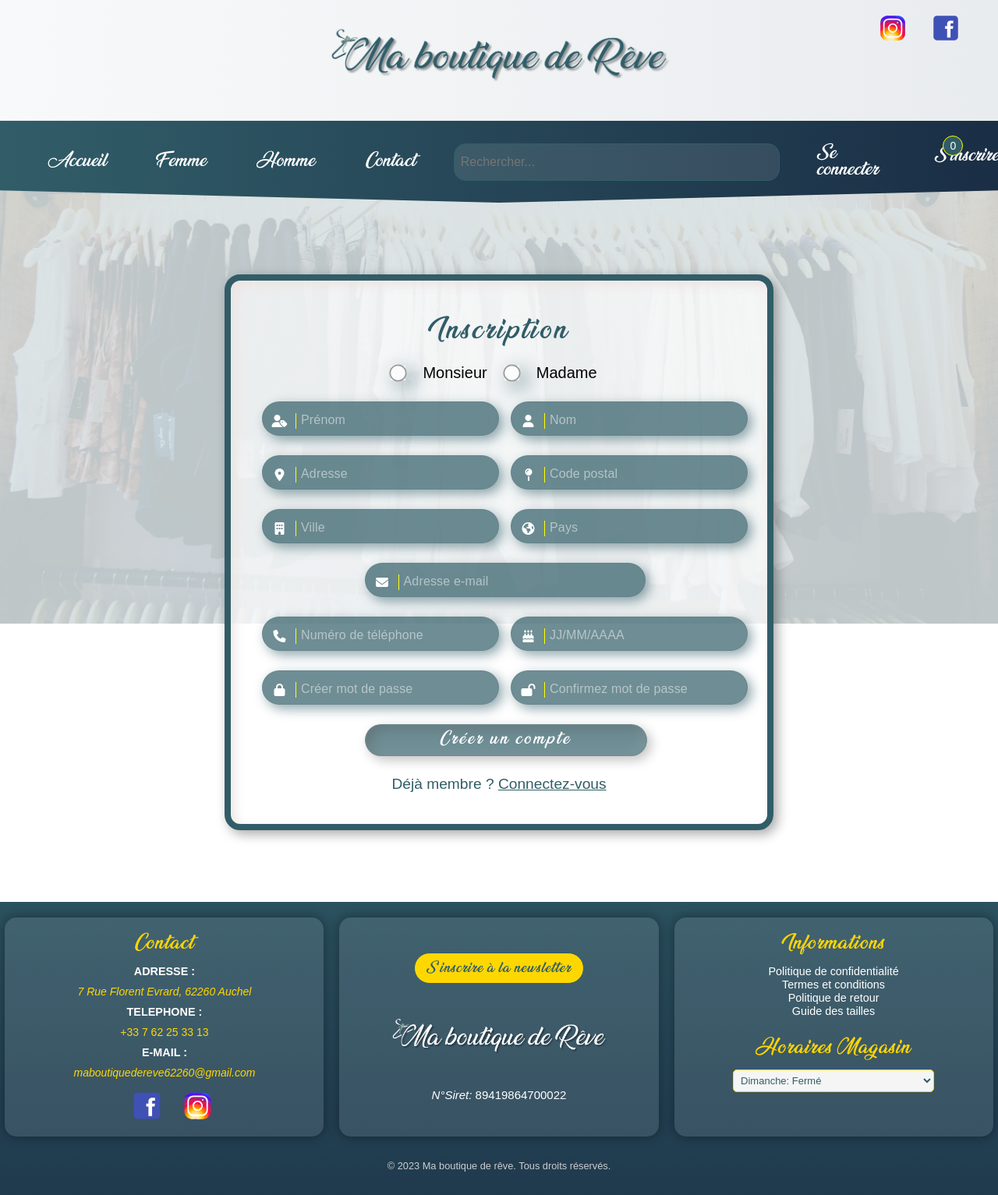
After one commit to CaroChoch/Portfolio-Foundations, a Django app: template Dream_shop/templates/accounts/register.html in a window 1280 px wide. The commit adds this page. Shown: the whole page at 78% size. Run offline with Django 4.2, Linux system fonts and the light colour scheme; the template is opened without the code that fills it, so the values that code supplies are empty; parts of the project's set-up code (start-up, migrations or seed data) failed here and were passed over.

Commit message:
add different templates for messages alert and register form

```diff
--- /dev/null
+++ b/Dream_shop/dream_shop/static/styles/login.css
@@ -0,0 +1,175 @@
+/* Le style de fond général de la page */
+.background-signin {
+  position: absolute;
+  top: 0;
+  left: 0;
+  height: 100%;
+  width: 100%;
+  background-image: url('images/background-inscription.jpg');
+  background-size: cover;
+  background-repeat: no-repeat;
+  background-position: center;
+  z-index: -1;
+  opacity: 0.3;
+}
+/* Ajouter une superposition de couleur à l'arrière-plan pour améliorer la lisibilité du texte au premier plan */
+.background-signin::after {
+  content: "";
+  display: block;
+  position: absolute;
+  top: 0;
+  left: 0;
+  width: 100%;
+  height: 100%;
+  background-color: rgba(49, 93, 104, 0.5);
+}
+/* Style de base pour le container où le contenu principal sera affiché */
+.container-signin {
+  position: relative;
+  padding: 40px;
+  margin: 70px auto 70px auto;
+  text-align: center;
+  border-radius: 20px;
+  border: 8px solid #315D68;
+  width: 38em;
+  box-shadow: 5px 5px 15px rgba(0, 0, 0, 0.35),
+    inset -5px -5px 15px rgba(255, 255, 255, 0.1),
+    inset 5px 5px 15px rgb(237, 227, 227);
+  background-color: rgba(255, 255, 255, 0.7);
+}
+/* Garantir que la barre de navigation reste au-dessus de tout le reste */
+nav.sticky-nav {
+  z-index: 100;
+}
+/* Style de l'élément form dans le conteneur, alignement et espacement */
+.container-signin .signin {
+  display: flex;
+  justify-content: center;
+  align-items: center;
+  flex-direction: column;
+  gap: 25px;
+}
+/* Style des titres h2 dans les formulaires */
+.container-signin .signin h2 {
+  color: #315D68;
+  padding-top: 10px;
+  font-weight: 500;
+  letter-spacing: 0.1em;
+  font-size: 2em;
+  font-family: 'Ananda', arial, cursive, sans-serif;
+}
+/* Style des champs de saisie (inputBox) */
+.container-signin .signin .inputBox {
+  position: relative;
+  width: 300px;
+  margin-right: 45px;
+}
+/* Style des inputs dans inputBox */
+.container-signin .signin .inputBox input {
+  padding: 12px 10px 12px 48px;
+  border: none;
+  width: 100%;
+  background: #315D68;
+  border: 1px solid rgba(0, 0, 0, 0.1);
+  color: #fff;
+  font-weight: 300;
+  border-radius: 25px;
+  font-size: 1em;
+  box-shadow: -5px -5px 15px rgba(255, 255, 255, 0.1),
+  5px 5px 15px rgba(49, 93, 104, 0.8);
+  transition: 0.5s;
+  outline: none;
+  opacity: 0.7;
+}
+/* Style du span dans inputBox */
+.container-signin .signin .inputBox span {
+  position: absolute;
+  margin-top: -43px;
+  left: 2px;
+  padding: 14px 10px 14px 48px;
+  pointer-events: none;
+  font-size: 1em;
+  font-weight: 300;
+  transition: 0.5s;
+  letter-spacing: 0.01em;
+  color: rgba(255, 255, 255, 0.5);
+}
+/* Modification de la couleur et de la bordure des inputs valides et focus dans inputBox */
+.container-signin .signin .inputBox input:valid ~ span,
+.container-signin .signin .inputBox input:focus ~ span {
+  color: #fff;
+  border: 1px solid yellow;
+  background: #2e859a;
+  transform: translateX(25px) translateY(-12px);
+  font-size: 0.7em;
+  padding: 2px 9px;
+  border-radius: 10px;
+  letter-spacing: 0.1em;
+}
+/* Modification de la couleur et de la bordure des inputs valides et focus dans inputBox */
+.container-signin .signin .inputBox input:valid,
+.container-signin .signin .inputBox input:focus {
+  border: 1px solid rgba(49, 93, 104, 0.8);;
+}
+/* Style de l'icône (i) dans inputBox */
+.container-signin .signin .inputBox i {
+  position: absolute;
+  top: 15px;
+  left: 10px;
+  width: 25px;
+  padding: 2px 0;
+  padding-right: 8px;
+  color: #fff;
+  border-right: 1px solid yellow;
+}
+/* Style du bouton de soumission dans inputBox */
+.container-signin .signin .inputBox input[type="submit"] {
+  background: #315D68;
+  color: #fff;
+  padding: 10px 0;
+  font-weight: 500;
+  font-size: 1.2em;
+  cursor: pointer;
+  box-shadow: 5px 5px 15px rgba(0, 0, 0, 0.35),
+  inset -5px -5px 15px rgba(255, 255, 255, 0.1),
+  inset 5px 5px 15px rgba(0, 0, 0, 0.35);
+  font-family: 'Ananda';
+  letter-spacing: 0.15em;
+  width: 362px;
+  transition: background 0.2s ease-in-out, color 0.2s ease-in-out;
+}
+/* Ajout d'un effet de survol aux boutons de soumission */
+.container-signin .signin .inputBox input[type="submit"]:hover {
+  background: #1a2e45; /* Changez cela à la couleur que vous préférez pour le hover */
+  color: #ffffff; /* Changez cela à la couleur que vous préférez pour le texte lors du hover */
+}
+/* Style des paragraphes dans le formulaire */
+.container-signin .signin p {
+  color: #315D68;
+  font-size: 1.2em;
+  font-weight: 300;
+}
+/* Style des liens dans les paragraphes du formulaire */
+.container-signin .signin p a {
+  color: #315D68;
+  font-size: 1em;
+  transition: color 0.2s ease-in-out;
+}
+/* Ajout d'un effet de survol aux liens */
+.container-signin .signin p a:hover {
+  color: #2e859a;
+}
+/* Style des liens de mot de passe oublié dans inputBox */
+.container-signin .signin .inputBox .forgot-password {
+  color: #315D68;
+  font-size: 15px;
+  font-weight: 300;
+  display: block;
+  width: 24em;
+  text-align: center;
+  transition: color 0.2s ease-in-out;
+}
+/* Ajout d'un effet de survol au lien de mot de passe oublié */
+.container-signin .signin .inputBox .forgot-password:hover {
+  color: #2e859a;
+}
--- /dev/null
+++ b/Dream_shop/dream_shop/static/styles/register.css
@@ -0,0 +1,200 @@
+/* Le style de fond général de la page */
+.background-signup {
+  position: absolute;
+  top: 0;
+  left: 0;
+  height: 100%;
+  width: 100%;
+  background-image: url('images/background-inscription.jpg');
+  background-size: cover;
+  background-repeat: no-repeat;
+  background-position: center;
+  z-index: -1;
+  opacity: 0.3;
+}
+/* Ajouter une superposition de couleur à l'arrière-plan pour améliorer la lisibilité du texte au premier plan */
+.background-signup::after {
+  content: "";
+  display: block;
+  position: absolute;
+  top: 0;
+  left: 0;
+  width: 100%;
+  height: 100%;
+  background-color: rgba(49, 93, 104, 0.5);
+}
+/* Style de base pour le container où le contenu principal sera affiché */
+.container-signup {
+  position: relative;
+  padding: 40px;
+  margin: 92px auto 92px auto;
+  text-align: center;
+  border-radius: 20px;
+  border: 8px solid #315D68;
+  width: 38em;
+  box-shadow: 5px 5px 15px rgba(0, 0, 0, 0.35),
+    inset -5px -5px 15px rgba(255, 255, 255, 0.1),
+    inset 5px 5px 15px rgb(237, 227, 227);
+  background-color: rgba(255, 255, 255, 0.7); /* Color blanc avec opacité à 0.5 */
+}
+/* Garantir que la barre de navigation reste au-dessus de tout le reste */
+nav.sticky-nav {
+  z-index: 100;
+}
+/* Style de l'élément form dans le conteneur, alignement et espacement */
+.container-signup .signup {
+  display: flex;
+  justify-content: center;
+  align-items: center;
+  flex-direction: column;
+  gap: 25px;
+}
+/* Style des titres h2 dans les formulaires */
+.container-signup .signup h2 {
+  color: #315D68;
+  padding-top: 10px;
+  font-weight: 500;
+  letter-spacing: 0.1em;
+  font-size: 2em;
+  font-family: 'Ananda', arial, cursive, sans-serif;
+}
+/* Style des champs de saisie (inputBox) */
+.container-signup .signup .inputBox {
+  position: relative;
+  width: 300px;
+  margin-right: 45px;
+}
+/* Style des inputs dans inputBox */
+.container-signup .signup .inputBox input {
+  padding: 12px 10px 12px 48px;
+  border: none;
+  width: 100%;
+  background: #315D68;
+  border: 1px solid rgba(0, 0, 0, 0.1);
+  color: #fff;
+  font-weight: 300;
+  border-radius: 25px;
+  font-size: 1em;
+  box-shadow: -5px -5px 15px rgba(255, 255, 255, 0.1),
+  5px 5px 15px rgba(49, 93, 104, 0.8);
+  transition: 0.5s;
+  outline: none;
+  opacity: 0.7;
+}
+/* Style du span dans inputBox */
+.container-signup .signup .inputBox span {
+  position: absolute;
+  margin-top: -43px;
+  left: 2px;
+  padding: 14px 10px 14px 48px;
+  pointer-events: none;
+  font-size: 1em;
+  font-weight: 300;
+  transition: 0.5s;
+  letter-spacing: 0.01em;
+  color: rgba(255, 255, 255, 0.5);
+}
+/* Modification de la couleur et de la bordure des inputs valides et focus dans inputBox */
+.container-signup .signup .inputBox input:valid ~ span,
+.container-signup .signup .inputBox input:focus ~ span {
+  color: #fff;
+  border: 1px solid yellow;
+  background: #2e859a;
+  transform: translateX(25px) translateY(-12px);
+  font-size: 0.7em;
+  padding: 2px 9px;
+  border-radius: 10px;
+  letter-spacing: 0.1em;
+}
+/* Modification de la couleur et de la bordure des inputs valides et focus dans inputBox */
+.container-signup .signup .inputBox input:valid,
+.container-signup .signup .inputBox input:focus {
+  border: 1px solid rgba(49, 93, 104, 0.8);;
+}
+/* Style de l'icône (i) dans inputBox */
+.container-signup .signup .inputBox i {
+  position: absolute;
+  top: 15px;
+  left: 10px;
+  width: 25px;
+  padding: 2px 0;
+  padding-right: 8px;
+  color: #fff;
+  border-right: 1px solid yellow;
+}
+/* Style du bouton de soumission dans inputBox */
+.container-signup .signup .inputBox input[type="submit"] {
+  background: #315D68;
+  color: #fff;
+  padding: 10px 0;
+  font-weight: 500;
+  font-size: 1.2em;
+  cursor: pointer;
+  box-shadow: 5px 5px 15px rgba(0, 0, 0, 0.35),
+  inset -5px -5px 15px rgba(255, 255, 255, 0.1),
+  inset 5px 5px 15px rgba(0, 0, 0, 0.35);
+  font-family: 'Ananda';
+  letter-spacing: 0.15em;
+  width: 362px;
+  transition: background 0.2s ease-in-out, color 0.2s ease-in-out;
+}
+/* Ajout d'un effet de survol aux boutons de soumission */
+.container-signup .signup .inputBox input[type="submit"]:hover {
+  background: #1a2e45; /* Changez cela à la couleur que vous préférez pour le hover */
+  color: #ffffff; /* Changez cela à la couleur que vous préférez pour le texte lors du hover */
+}
+/* Style des paragraphes dans le formulaire */
+.container-signup .signup p {
+  color: #315D68;
+  font-size: 1.2em;
+  font-weight: 300;
+}
+/* Style des liens dans les paragraphes du formulaire */
+.container-signup .signup p a {
+  color: #315D68;
+  font-size: 1em;
+  transition: color 0.2s ease-in-out;
+}
+/* Ajout d'un effet de survol aux liens */
+.container-signup .signup p a:hover {
+  color: #2e859a;
+}
+/* Style des liens de mot de passe oublié dans inputBox */
+.container-signup .signup .inputBox .forgot-password {
+  color: #315D68;
+  font-size: 15px;
+  font-weight: 300;
+  display: block;
+  width: 24em;
+  text-align: center;
+  transition: color 0.2s ease-in-out;
+}
+/* Configuration du conteneur d'entrée radio */
+.container-signup .signup .inputBox.radioInput {
+  display: flex;
+  justify-content: center;
+  align-items: center;
+  gap: 20px;
+  padding-left: 10px;
+  margin-left: 20px;
+  font-size: 20px;
+}
+/* Configuration de radio */
+.container-signup .signup .inputBox.radioInput input[type="radio"] {
+  width: auto;
+  margin: 0px 5px;
+  transform: scale(1.7);
+}
+/* Configuration du texte de l'entrée radio */
+.container-signup .signup .inputBox.radioInput span {
+  position: static;
+}
+/* Position des bulle du formulaire cote a cote */
+.container-signup .signup .inputRow {
+  display: flex;
+  justify-content: space-between;
+}
+/* Réduit la largeur pour laisser de l'espace pour le margin */
+.container-signup .signup .inputRow .inputBox {
+  width: calc(50% - 60px);
+}
--- a/Dream_shop/dream_shop/urls.py
+++ b/Dream_shop/dream_shop/urls.py
@@ -25,4 +25,5 @@ urlpatterns = [
     path('', views.home, name='home'),
     path('store/', include('store.urls')),
     path('cart/', include('carts.urls')),
+    path('accounts/', include('accounts.urls')),
 ] + static(settings.MEDIA_URL, document_root=settings.MEDIA_ROOT)
--- /dev/null
+++ b/Dream_shop/templates/accounts/register.html
@@ -0,0 +1,149 @@
+{% extends 'base.html' %}
+{% block content %}
+
+<div class="background-signup"></div>
+<div class="container-signup">
+  {% include 'includes/alerts.html' %}
+  <!-- Début du formulaire d'inscription -->
+  <form action="{% url 'register' %}" method="POST">
+    <!-- Div pour afficher les erreurs de formulaire -->
+    <div id="form_errors"></div>
+    {{ form.email.errors }}
+    <!-- Affichage des erreurs non associées à un champ spécifique -->
+    {{ form.non_field_errors }}
+  <div class="form signup">
+    <h2>Inscription</h2>
+      {% csrf_token %}
+
+
+    <div class="inputBox radioInput">
+      <input type="radio" id="homme" name="civility" value="M" required="required">
+      <label for="homme">Monsieur</label>
+      <input type="radio" id="femme" name="civility" value="F" required="required">
+      <label for="femme">Madame</label>
+    </div>
+
+    <div class="inputRow">
+      <div class="inputBox">
+        <input type="text" name="first_name" required="required">
+        <i class="fa-solid fa-user-tag"></i>
+        <span>Prénom</span>
+      </div>
+
+      <div class="inputBox">
+        <input type="text" name="last_name" required="required">
+        <i class="fa-solid fa-user"></i>
+        <span>Nom</span>
+      </div>
+    </div>
+
+    <div class="inputRow">
+      <div class="inputBox">
+        <input type="text" name="address" required="required">
+        <i class="fa-solid fa-location-dot"></i>
+        <span>Adresse</span>
+      </div>
+
+      <div class="inputBox">
+        <input type="text" name="postal_code" required="required">
+        <i class="fa-solid fa-map-pin"></i>
+        <span>Code postal</span>
+      </div>
+    </div>
+
+    <div class="inputRow">
+      <div class="inputBox">
+        <input type="text" name="city" required="required">
+        <i class="fa-solid fa-building"></i>
+        <span>Ville</span>
+      </div>
+
+      <div class="inputBox">
+        <input type="text" name="country" required="required">
+        <i class="fa-sharp fa-solid fa-earth-americas"></i>
+        <span>Pays</span>
+      </div>
+    </div>
+
+    <div class="inputBox">
+      <input type="email" name="email" required="required">
+      <i class="fa-solid fa-envelope"></i>
+      <span>Adresse e-mail</span>
+    </div>
+
+    <div class="inputRow">
+      <div class="inputBox">
+        <input type="tel" name="phone_number" required="required">
+        <i class="fa-solid fa-phone"></i>
+        <span>Numéro de téléphone</span>
+      </div>
+
+      <div class="inputBox">
+        <input type="text" name="birth_date" required="required">
+        <i class="fa-solid fa-cake-candles"></i>
+        <span>JJ/MM/AAAA</span>
+      </div>
+    </div>
+
+    <div class="inputRow">
+      <div class="inputBox">
+        <input type="password" name="password" required="required">
+        <i class="fa-solid fa-lock"></i>
+        <span>Créer mot de passe</span>
+      </div>
+
+      <div class="inputBox">
+        <input type="password" name="confirm_password" required="required">
+        <i class="fa-solid fa-lock-open"></i>
+        <span>Confirmez mot de passe</span>
+      </div>
+    </div>
+
+    <div class="inputBox">
+      <input type="submit" value="Créer un compte">
+    </div>
+    <p>Déjà membre ? <a href="{% url 'login' %}" class="login">Connectez-vous</a></p>
+  </div>
+</form>
+</div>
+
+
+<script src="https://ajax.googleapis.com/ajax/libs/jquery/3.5.1/jquery.min.js"></script>
+<script>
+   // Code exécuté lorsque le document est complètement chargé
+  $(document).ready(function () {
+      $('form').on('submit', function (event) {
+          event.preventDefault();
+          $.ajax({
+              url : "{% url 'register' %}",
+              type : "POST",
+              data : $(this).serialize(),
+              success : function (response) {
+                  // Fonction exécutée en cas de succès de la requête AJAX
+                  if (response.success) {
+                      window.location.href = "{% url 'register' %}";
+                  } else {
+                      let errors = JSON.parse(response.errors);
+                      let error_messages = "";
+
+                      // Pour chaque clé (champ du formulaire) dans les erreurs
+                      for (let key in errors) {
+                          if (errors.hasOwnProperty(key)) {
+                              // Pour chaque message d'erreur pour ce champ
+                              for (let i in errors[key]) {
+                                  if (errors[key].hasOwnProperty(i)) {
+                                      error_messages += "<p class='errorlist'>" + errors[key][i].message + "</p>";
+                                  }
+                              }
+                          }
+                      }
+
+                      $('#form_errors').html(error_messages);
+                  }
+              }
+          });
+      });
+  });
+  </script>
+
+{% endblock %}
--- a/Dream_shop/templates/base.html
+++ b/Dream_shop/templates/base.html
@@ -20,9 +20,10 @@
     <link rel="stylesheet" href="{% static 'styles/store.css' %}">
     <link rel="stylesheet" href="{% static 'styles/product_details.css' %}">
     <link rel="stylesheet" href="{% static 'styles/cart.css' %}">
+    <link rel="stylesheet" href="{% static 'styles/alerts.css' %}">
     <link rel="stylesheet" href="{% static 'styles/footer.css' %}">
-    <link rel="stylesheet" href="{% static 'styles/signin.css' %}">
-    <link rel="stylesheet" href="{% static 'styles/signup.css' %}">
+    <link rel="stylesheet" href="{% static 'styles/login.css' %}">
+    <link rel="stylesheet" href="{% static 'styles/register.css' %}">
     <link rel="stylesheet" href="{% static 'styles/password-forgot.css' %}">
     <link rel="stylesheet" href="{% static 'styles/index.css' %}">
 
--- a/Dream_shop/templates/includes/navbar.html
+++ b/Dream_shop/templates/includes/navbar.html
@@ -107,8 +107,8 @@
          ################################################################################################### -->
 
     <div class="nav-section">
-      <a href="#">Se connecter</a>
-      <a href="#">S'inscrire</a>
+      <a href="{% url 'login' %}">Se connecter</a>
+      <a href="{% url 'register' %}">S'inscrire</a>
       <a href="{% url 'cart' %}" class="nav-cart"><i class="fas fa-shopping-cart"></i><span id="cart-items">{{ cart_count }}</span></a>
       <!-- <a href="#"><i class="fas fa-user"></i></a> -->
     </div>
```
Also changed, not shown: Dream_shop/dream_shop/settings.py (+8 -0 lines), Dream_shop/dream_shop/static/styles/alerts.css (added, +36 -0 lines), Dream_shop/templates/accounts/login.html (added, +31 -0 lines), Dream_shop/templates/includes/alerts.html (added, +43 -0 lines).
